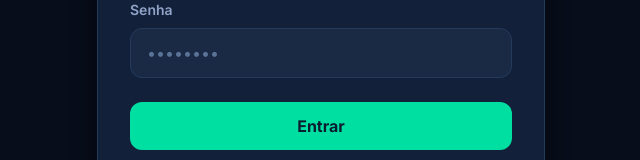
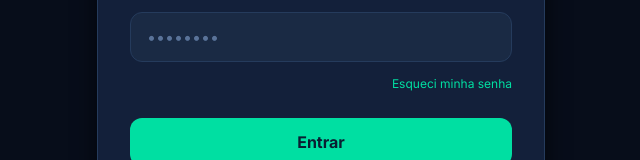
Before and after one commit to jeferson-data/meugestor-app, a React (Vite) app: page /login in a window 1280 px wide. Shown: the part 492-652 px from the top of the page, without its empty margins (319-959 px from the left). Built offline with nearby package versions, Linux system fonts and the light colour scheme.

Commit message:
atualizando arquivo login

```diff
--- a/src/pages/Login.jsx
+++ b/src/pages/Login.jsx
@@ -1,5 +1,5 @@
 import React, { useState } from 'react';
-import { useNavigate } from 'react-router-dom';
+import { useNavigate, useSearchParams, Link } from 'react-router-dom';
 import { useAuth } from '../contexts/AuthContext';
 import { Button } from '../components/ui/Button';
 import { Input } from '../components/ui/Input';
@@ -7,6 +7,8 @@ import { Input } from '../components/ui/Input';
 export function Login() {
   const { login } = useAuth();
   const navigate = useNavigate();
+  const [searchParams] = useSearchParams();
+  const senhaAlterada = searchParams.get('senha-alterada') === '1';
 
   const [email, setEmail] = useState('');
   const [senha, setSenha] = useState('');
@@ -45,6 +47,12 @@ export function Login() {
           Acesse a sua conta para gerir as finanças.
         </p>
 
+        {senhaAlterada && (
+          <div className="bg-brand-green/10 border border-brand-green text-brand-green text-sm rounded-xl px-4 py-3 mb-4">
+            Senha alterada com sucesso. Faça login com a nova senha.
+          </div>
+        )}
+
         {erro && (
           <div className="bg-brand-red/10 border border-brand-red text-brand-red text-sm rounded-xl px-4 py-3 mb-4">
             {erro}
@@ -68,6 +76,16 @@ export function Login() {
             placeholder="••••••••"
             required
           />
+
+          <div className="text-right -mt-2">
+            <Link
+              to="/esqueci-senha"
+              className="text-brand-green text-xs hover:underline"
+            >
+              Esqueci minha senha
+            </Link>
+          </div>
+
           <Button type="submit" disabled={loading} className="w-full mt-2">
             {loading ? 'Aguarde...' : 'Entrar'}
           </Button>
```
